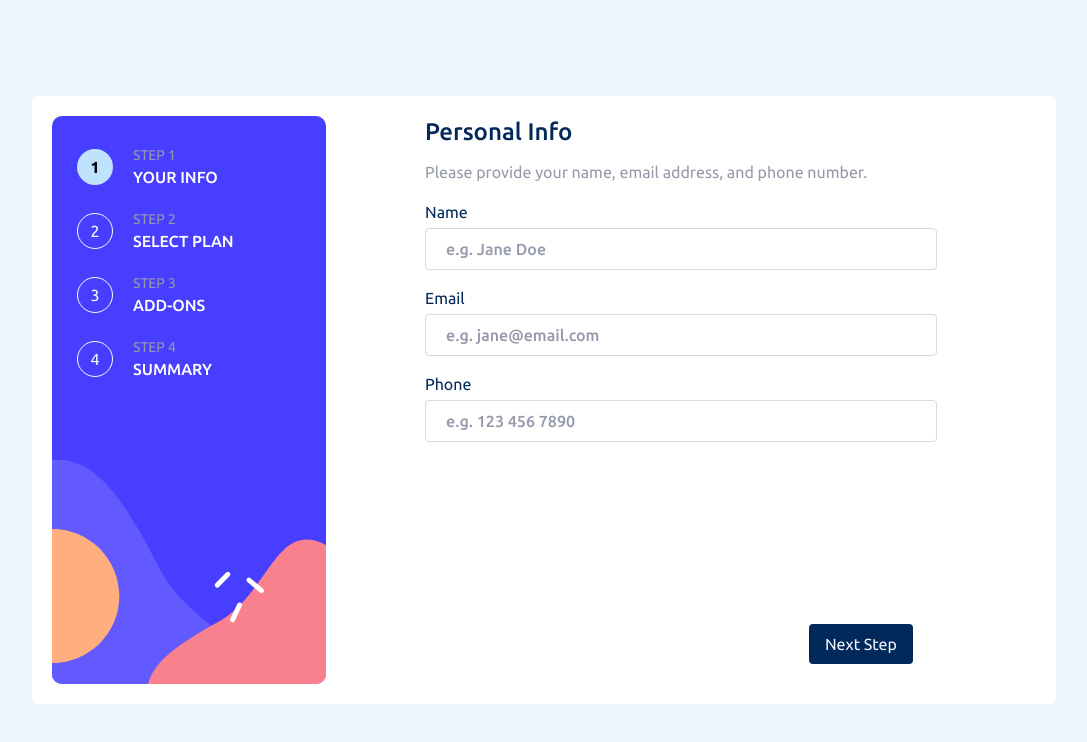
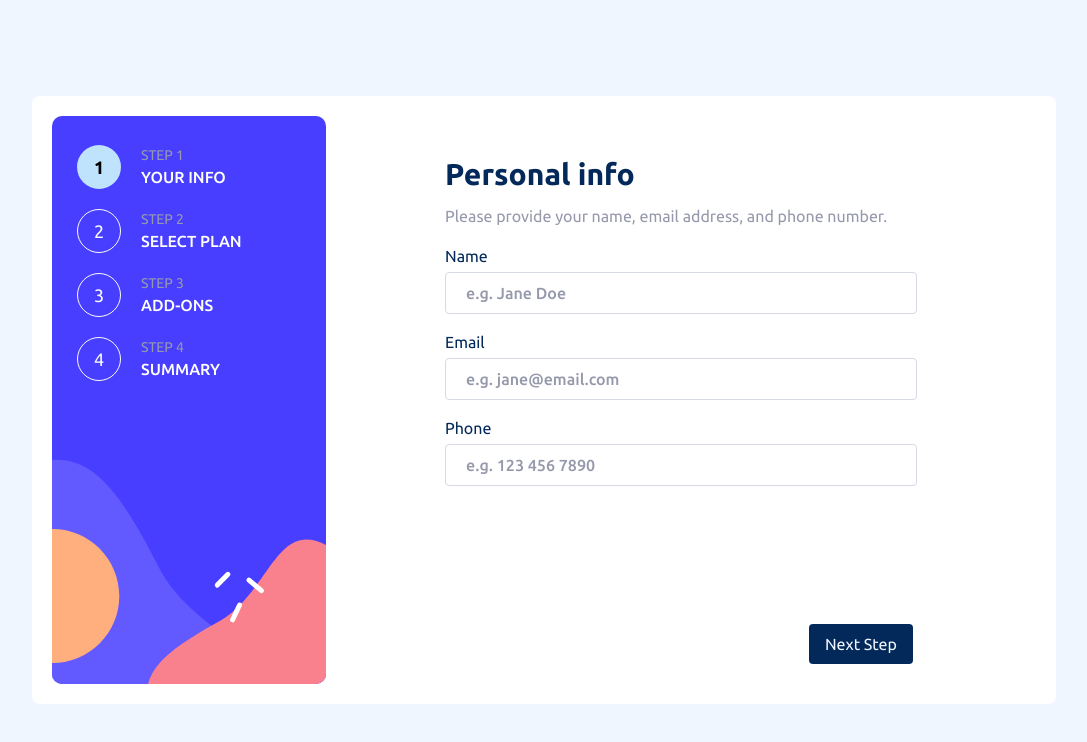
Before and after one commit to FrontendBy-GJ/multi-step-form, a React (Vite) app: page / in a window 1280 px wide. Shown: the top 742 px of the page, without its empty margins (96-1183 px from the left). Built offline with nearby package versions, Linux system fonts and the light colour scheme.

Commit message:
refactor form headings

```diff
--- a/src/components/Form.tsx
+++ b/src/components/Form.tsx
@@ -11,10 +11,30 @@ const Form = () => {
   const { currentStep, canConfirm } = useFormContext();
 
   const formInputs = [
-    { form: <PersonalInfo />, title: "Your Info" },
-    { form: <SelectPlan />, title: "Select Plan" },
-    { form: <PickAddOns />, title: "Add-ons" },
-    { form: <Review />, title: "Summary" },
+    {
+      form: <PersonalInfo />,
+      title: "Your Info",
+      formHeading: "Personal info",
+      formInfo: "Please provide your name, email address, and phone number.",
+    },
+    {
+      form: <SelectPlan />,
+      title: "Select Plan",
+      formHeading: "Select your plan",
+      formInfo: "You have the option of monthly or yearly billing.",
+    },
+    {
+      form: <PickAddOns />,
+      title: "Add-ons",
+      formHeading: "Pick add-ons",
+      formInfo: "Add-ons help enhance your gaming experience.",
+    },
+    {
+      form: <Review />,
+      title: "Summary",
+      formHeading: "Finishing up",
+      formInfo: "Double-check everything looks OK before confirming.",
+    },
   ];
 
   return (
@@ -38,7 +58,7 @@ const Form = () => {
                     index === currentStep
                       ? "border-none bg-primary-Light-blue font-bold text-black"
                       : "border-current text-neutral-Alabaster"
-                  } grid aspect-square w-9 place-items-center rounded-full border transition duration-500 animate-in zoom-in-0`}
+                  } grid aspect-square w-11 place-items-center rounded-full border text-lg transition duration-500 animate-in zoom-in-0`}
                 >
                   {index + 1}
                 </div>
@@ -58,9 +78,7 @@ const Form = () => {
 
         <main className="mx-auto w-full max-w-lg px-5 lg:p-0">
           <section
-            className={`relative -mt-20 h-full w-full max-w-3xl rounded-lg bg-white p-5 shadow-lg sm:-mt-56 md:flex md:flex-col md:shadow-none lg:m-0 lg:p-0 lg:pt-${
-              currentStep !== 3 ? "10" : "0"
-            }`}
+            className={`relative -mt-[84px] h-full w-full max-w-3xl rounded-lg bg-white p-5 shadow-lg sm:-mt-56 md:flex md:flex-col md:shadow-none lg:m-0`}
           >
             {canConfirm ? (
               <div className="flex h-full flex-col items-center justify-center gap-5 py-12 text-center">
@@ -75,7 +93,17 @@ const Form = () => {
                 </p>
               </div>
             ) : (
-              <>{formInputs[currentStep].form}</>
+              <>
+                <div className="pt-5">
+                  <h1 className="text-2xl font-bold text-primary-Marine-blue lg:text-3xl">
+                    {formInputs[currentStep].formHeading}
+                  </h1>
+                  <p className="mt-3 text-neutral-Cool-gray">
+                    {formInputs[currentStep].formInfo}
+                  </p>
+                </div>
+                {formInputs[currentStep].form}
+              </>
             )}
           </section>
         </main>
--- a/src/components/PersonalInfo.tsx
+++ b/src/components/PersonalInfo.tsx
@@ -50,15 +50,6 @@ const PersonalInfo = () => {
 
   return (
     <>
-      <div>
-        <h1 className="text-2xl font-medium text-primary-Marine-blue">
-          Personal Info
-        </h1>
-        <p className="mt-3 text-neutral-Cool-gray">
-          Please provide your name, email address, and phone number.
-        </p>
-      </div>
-
       <form noValidate onSubmit={handleSubmit(onSubmit)}>
         <div className="my-4 grid gap-4">
           <div>
--- a/src/components/PickAddOns.tsx
+++ b/src/components/PickAddOns.tsx
@@ -15,13 +15,6 @@ const PickAddOns = () => {
 
   return (
     <>
-      <h1 className="text-2xl font-medium text-primary-Marine-blue">
-        Pick add-ons
-      </h1>
-      <p className="mt-3 text-neutral-Cool-gray">
-        Add-ons help enhance your gaming experience.
-      </p>
-
       <form
         noValidate
         onSubmit={handleSubmit(() =>
--- a/src/components/Review.tsx
+++ b/src/components/Review.tsx
@@ -13,13 +13,6 @@ const Review = () => {
 
   return (
     <>
-      <h1 className="text-2xl font-medium text-primary-Marine-blue">
-        Finishing up
-      </h1>
-      <p className="mt-3 text-neutral-Cool-gray">
-        Double-check everything looks OK before confirming.
-      </p>
-
       <div className="my-4 flex flex-col gap-5 divide-y-2 divide-neutral-Light-gray rounded-lg bg-neutral-Magnolia p-5">
         <div className="flex justify-between">
           <div className="flex flex-col items-start">
--- a/src/components/SelectPlan.tsx
+++ b/src/components/SelectPlan.tsx
@@ -40,15 +40,6 @@ const SelectPlan = () => {
 
   return (
     <>
-      <div>
-        <h1 className="text-2xl font-medium text-primary-Marine-blue">
-          Select your plan
-        </h1>
-        <p className="mt-3 text-neutral-Cool-gray">
-          You have the option of monthly or yearly billing.
-        </p>
-      </div>
-
       {errors.selectedPlan && (
         <p className="mt-2 text-primary-Strawberry-red">
           {errors.selectedPlan.message}
```
